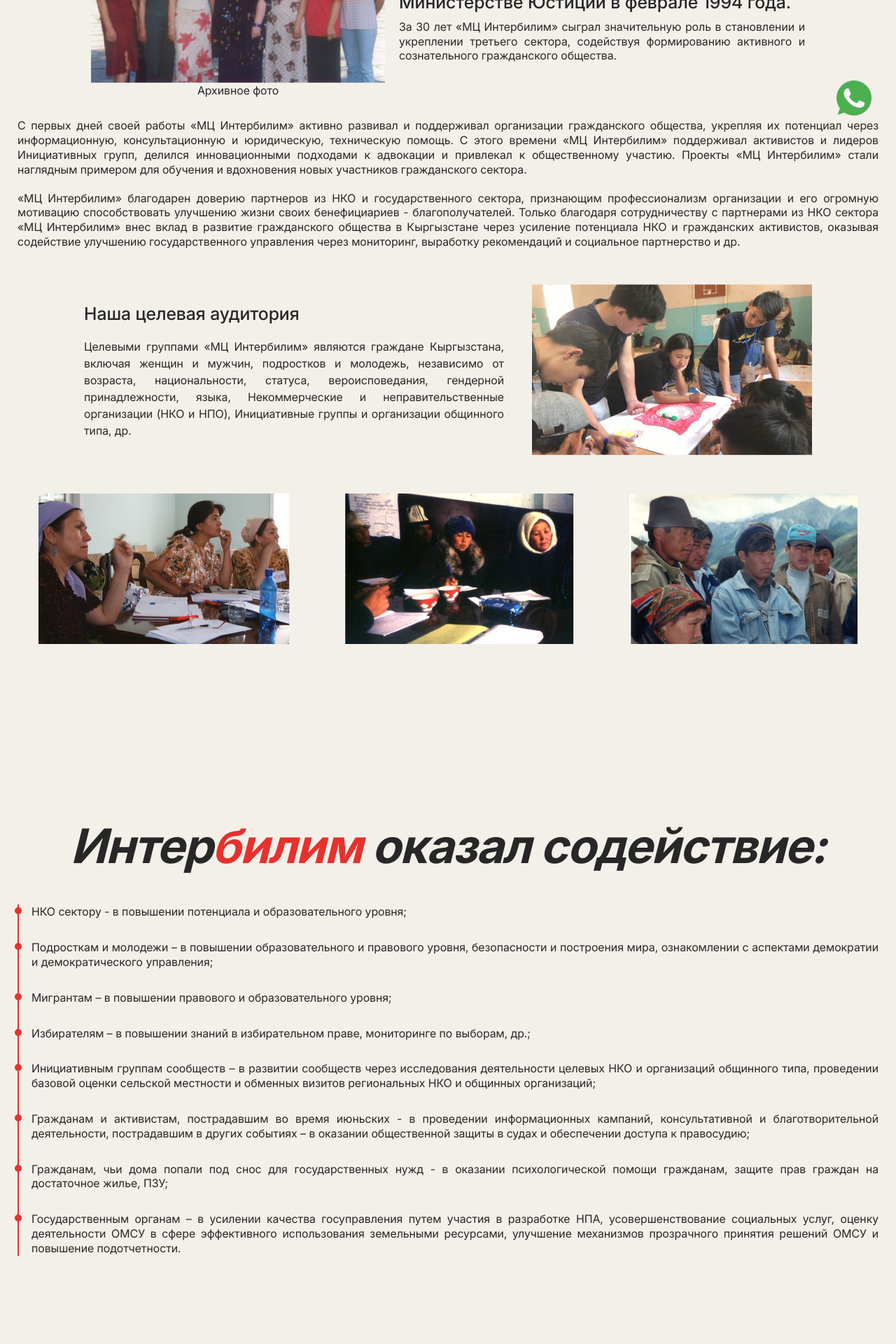
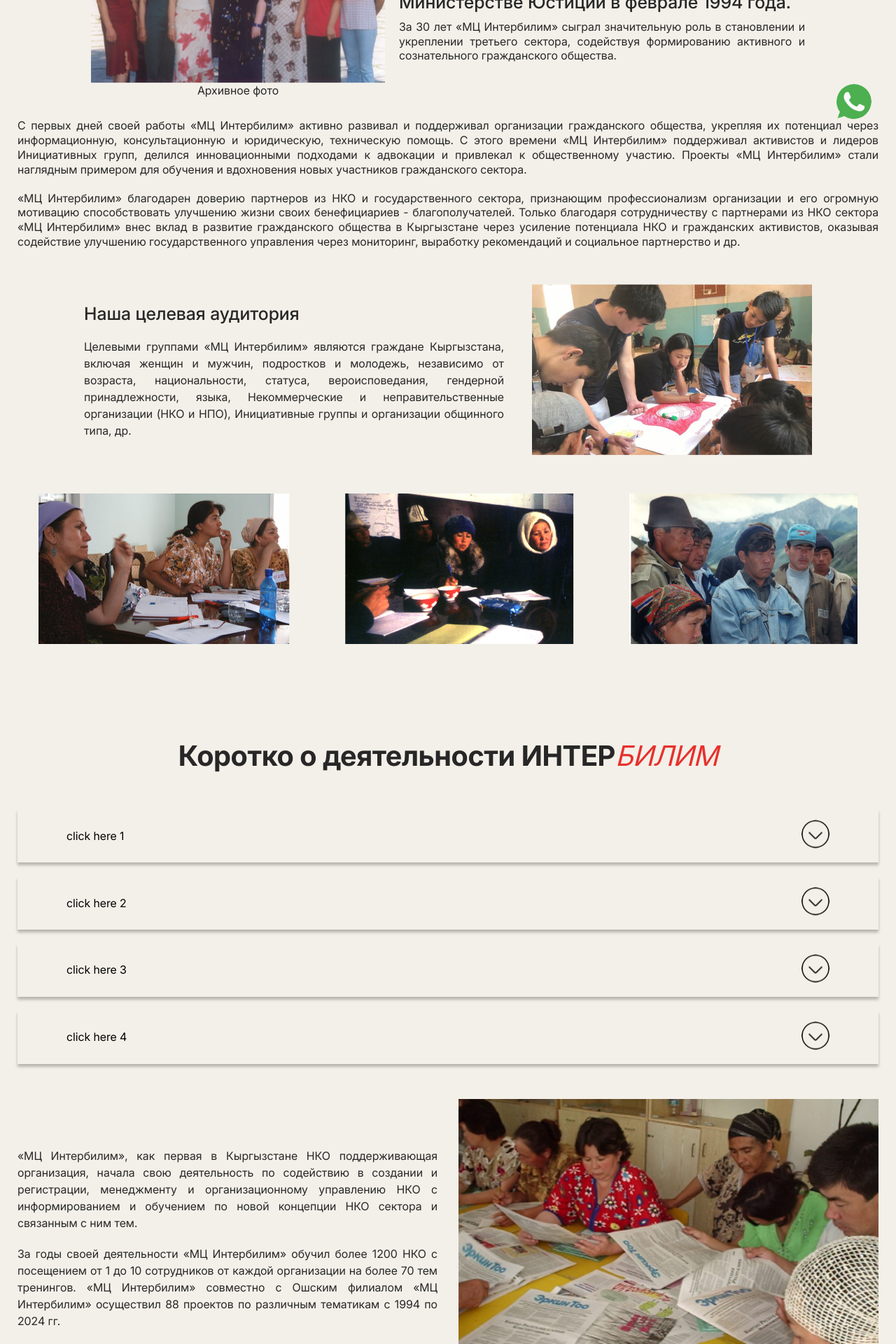
Before and after one commit to IsaRakhatbekov/interbilim, a Next.js app: page /about in a window 1280 px wide. Shown: the part 580-2500 px from the top of the page at 70% size. Built offline with nearby package versions, Linux system fonts and the light colour scheme.

Commit message:
some fixes

```diff
--- a/src/app/about/page.tsx
+++ b/src/app/about/page.tsx
@@ -11,7 +11,7 @@
     <div className=".page-wrapper">
       <main>
         <Introduction />
-        {/* <Activities /> */}
+        <Activities />
         <Assistance />
         <Structure />
         <Chronology />
--- a/src/app/about/ui/Activities/Activities.module.scss
+++ b/src/app/about/ui/Activities/Activities.module.scss
@@ -51,13 +51,13 @@
     opacity: 1;
   }
 
+  // BOTTOM STARTS
   .bottom {
     .bottomWrapper {
       margin: 50px 0 20px 0;
-      gap: 20px;
+      gap: 30px;
       display: flex;
       align-items: center;
-      justify-content: center;
     }
 
     .bottomList {
@@ -93,5 +93,58 @@
         }
       }
     }
+
+    .bottomText {
+      font-weight: 400;
+      font-size: 16px;
+      line-height: 150%;
+      text-align: justify;
+      margin-bottom: 20px;
+    }
+
+    .bottomContent {
+      width: 100%;
+      max-width: 50%;
+    }
+
+    .bottomImg {
+      width: 100%;
+      max-width: 50%;
+      overflow: hidden;
+
+      & img {
+        width: 100%;
+        height: 100%;
+        object-fit: cover;
+      }
+    }
   }
 }
+
+@media (max-width: 768px) {
+  .activities {
+    .bottom {
+      .bottomWrapper {
+        flex-direction: column;
+      }
+
+      .bottomContent {
+        max-width: 100%;
+      }
+
+      .bottomImg {
+        max-width: 60%;
+      }
+    }
+  }
+}
+
+@media (max-width: 500px) {
+  .activities {
+    .bottom {
+      .bottomImg {
+        max-width: 100%;
+      }
+    }
+  }
+}
--- a/src/app/about/ui/Chronology/Chronology.module.scss
+++ b/src/app/about/ui/Chronology/Chronology.module.scss
@@ -1,68 +1,67 @@
 .chronology {
-  .chronologyTitle {
-    margin-bottom: 30px;
-  }
-
+  padding: 100px 0 350px;
   .list {
-    gap: 100px;
-    display: flex;
-    flex-direction: column;
-
     position: relative;
 
     &::before {
       content: "";
       position: absolute;
       height: 100%;
-      width: 3px;
+      width: 2px;
       background-color: red;
       top: 0;
-      left: 140px;
+      left: 145px;
+      transform: translateX(-50%); // Центрируем линию
     }
   }
 
   .item {
+    position: relative;
+    display: grid;
+    grid-template-columns: 140px 1fr;
     gap: 40px;
-    display: flex;
+    margin-bottom: 40px;
     align-items: center;
-    width: 100%;
+    min-height: 100px; // Минимальная высота для пункта
+  }
+
+  .yearsWrapper {
+    position: relative;
+    text-align: right;
+    padding-right: 30px;
+
+    &::after {
+      content: "";
+      position: absolute;
+      top: 50%;
+      right: -10px;
+      width: 10px;
+      height: 10px;
+      background: var(--color-white);
+      border: 2px solid var(--color-red);
+      border-radius: 50%;
+      transform: translateY(-50%);
+    }
   }
 
   .descWrapper {
     position: relative;
-    gap: 5px;
-    display: flex;
-    flex-direction: column;
+    padding-left: 30px;
+  }
 
-    &::before {
-      content: "";
-      position: absolute;
-      top: 48%;
-      left: -30px;
-      width: 10px;
-      height: 10px;
-      border-radius: 5px;
-      border: 2px solid var(--color-red);
-      background-color: var(--color-white);
-    }
-
-    &:nth-child(1) {
-      &::before {
-        left: -18px;
-      }
-    }
+  .descWrapper::before {
+    display: none;
   }
 
   .desc {
-    font-size: 25px;
-    font-weight: 500;
-    line-height: 1.2em;
+    font-weight: 400;
+    font-size: 16px;
+    line-height: 1.5em;
   }
   .year {
-    font-family: var(--font-family);
     font-weight: 700;
     font-size: 50px;
-    line-height: 120%;
+    line-height: 1.2em;
     letter-spacing: -0.02em;
     text-align: right;
   }
@@ -74,10 +73,7 @@
 @media (max-width: 1200px) {
   .chronology {
     .chronologyTitle {
-      font-size: 40px;
-    }
-    .desc {
-      font-size: 20px;
+      font-size: 50px;
     }
   }
 }
@@ -85,12 +81,6 @@
 @media (max-width: 991px) {
   .chronology {
     .chronologyTitle {
-      text-align: left;
-    }
-    .list {
-      gap: 55px;
-    }
-    .year {
       font-size: 40px;
     }
   }
@@ -98,19 +88,17 @@
 
 @media (max-width: 768px) {
   .chronology {
+    .descWrapper {
+      padding-left: 0;
+      gap: 30px;
+    }
+
+    .yearsWrapper {
+      padding-right: 20px;
+    }
+
     .year {
-      font-size: 30px;
-    }
-    .desc {
-      font-size: 16px;
-    }
-  }
-}
-
-@media (max-width: 500px) {
-  .chronology {
-    .year {
-      font-size: 25px;
+      font-size: 40px;
     }
   }
 }
@@ -120,5 +108,8 @@
     .chronologyTitle {
       font-size: 33px;
     }
+    .year {
+      font-size: 30px;
+    }
   }
 }
--- a/src/app/about/ui/Structure/Structure.module.scss
+++ b/src/app/about/ui/Structure/Structure.module.scss
@@ -50,3 +50,11 @@
     gap: 20px;
   }
 }
+
+@media (max-width: 1120px) {
+  .structure {
+    .text {
+      font-size: 16px;
+    }
+  }
+}
--- a/src/app/layout.tsx
+++ b/src/app/layout.tsx
@@ -124,10 +124,9 @@
         <div className=".page-wrapper">
           <Header />
           <main>{children}</main>
-          <a className="whatsAppLink" href="#" target="_blank">
+          <a className="linkWrapper" href="#" target="_blank">
+            <div className="whatsAppLink">
               <svg
-              width="50"
-              height="50"
                 viewBox="0 0 50 50"
                 fill="none"
                 xmlns="http://www.w3.org/2000/svg"
@@ -154,6 +153,8 @@
                   />
                 </defs>
               </svg>
+            </div>
+            <div className="linkText">Написать нам</div>
           </a>
         </div>
       </body>
--- a/src/global/global.scss
+++ b/src/global/global.scss
@@ -97,13 +97,68 @@
   font-size: 14px;
 }
 
-.whatsAppLink {
+.linkWrapper {
+  width: 50px; /* Начальная ширина только для иконки */
+  height: 50px;
   position: fixed;
   right: 35px;
   bottom: 50px;
   z-index: 50;
-  transition: all 0.3s;
   cursor: pointer;
+  overflow: hidden;
+  border-radius: 25px 25px 25px 0; /* Закругление слева */
+  transition: all 0.5s ease;
+}
+
+.whatsAppLink {
+  width: 50px;
+  height: 50px;
+  display: flex;
+  align-items: center;
+  justify-content: center;
+  position: absolute;
+  right: 0;
+  transition: all 0.5s ease;
+  background: #fff; /* Белый фон для иконки */
+  border-radius: 25px; /* Круглая иконка */
+  z-index: 2;
+}
+
+.linkText {
+  position: absolute;
+  left: -100%;
+  height: 100%;
+  display: flex;
+  align-items: center;
+  justify-content: center;
+  padding-right: 15px;
+  color: white;
+  font-family: var(--font-inter);
+  font-weight: 500;
+  white-space: nowrap;
+  transition: all 0.5s ease;
+  // width: calc(100% - 50px);
+  width: 250px;
+  // background: #4caf50;
+  border-radius: 25px; /* Закругление слева */
+}
+
+.linkWrapper:hover {
+  text-align: center;
+  background: #4caf50;
+  width: 200px; /* Финишная ширина всего блока */
+  border-radius: 25px; /* Закругление слева */
+  // background: #4caf50; /* Зеленый цвет фона */
+}
+
+.linkWrapper:hover .whatsAppLink {
+  transform: translateX(-150px); /* Сдвиг иконки влево */
+  box-shadow: -5px 0 10px rgba(0, 0, 0, 0.1);
+}
+
+.linkWrapper:hover .linkText {
+  left: 0px; /* Появление текста */
+  opacity: 1;
 }
 
 @media (max-width: 500px) {
```
Lines whose indentation alone changed are shown as unchanged.
